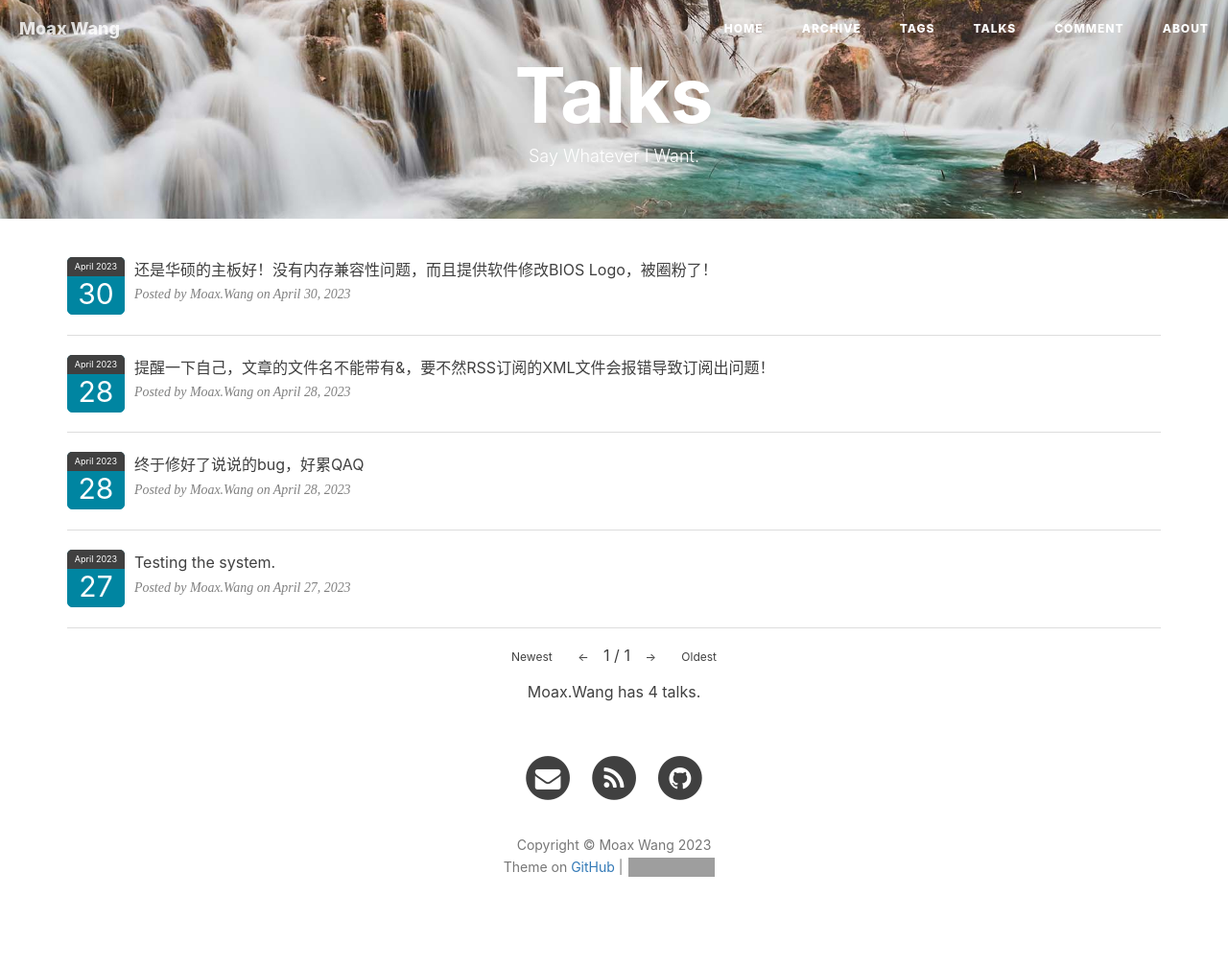
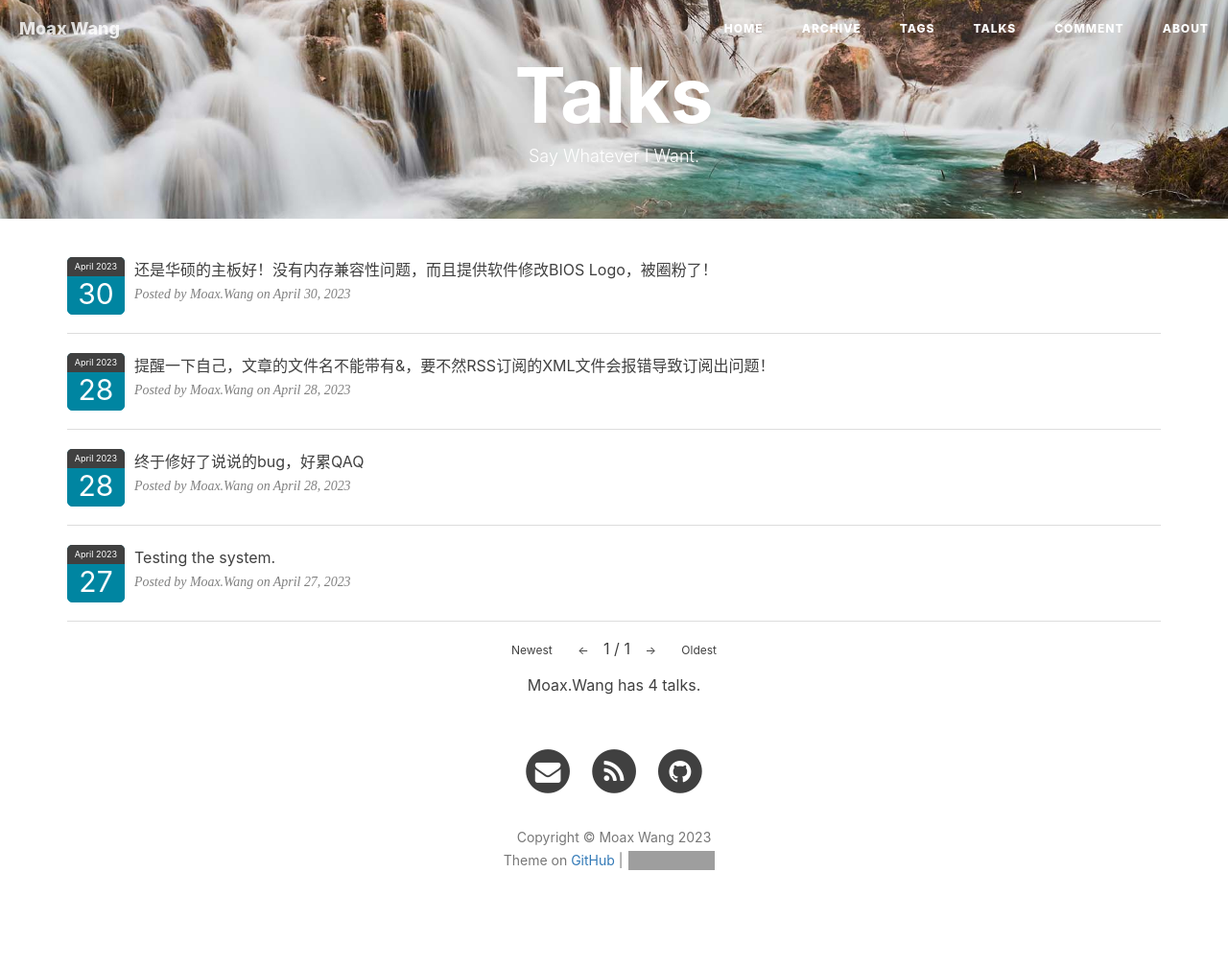
Before and after one commit to WinchellWang/winchellwang.github.io, a Jekyll site: the page built from 3talk.html, in a window 1280 px wide. Shown: the whole page at 96% size. Built offline with Jekyll 4.4.1, drawn with Linux system fonts in a browser that asks for light colours; nearby versions of some CDN libraries; comment, search, counter and statistics services are not loaded; grey boxes are pictures that could not be loaded.

Commit message:
Update 3talk.html

```diff
--- a/3talk.html
+++ b/3talk.html
@@ -23,9 +23,9 @@
 .hexo-douban-item {
     position: relative;
     clear: both;
-    min-height: 70px;
+    min-height: 100px;
     padding-top: 20px;
-    padding-bottom: 30px;
+    padding-bottom: 10px;
     border-bottom: 1px #ddd solid;
 }
 
```
